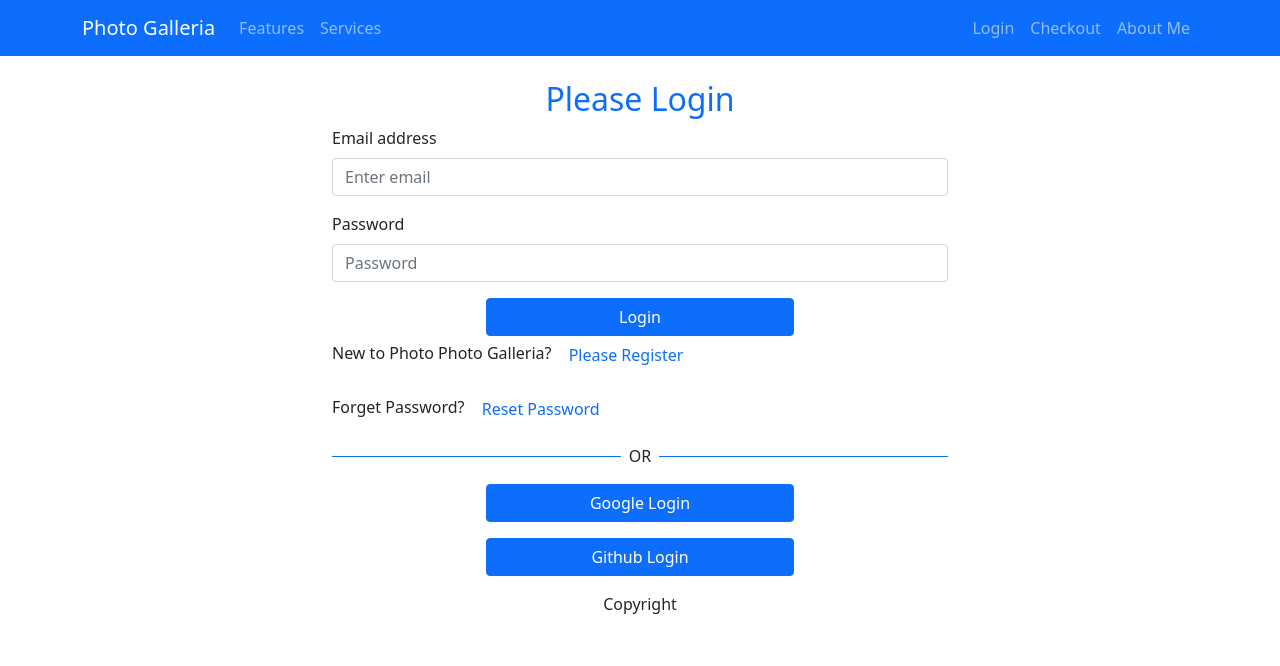
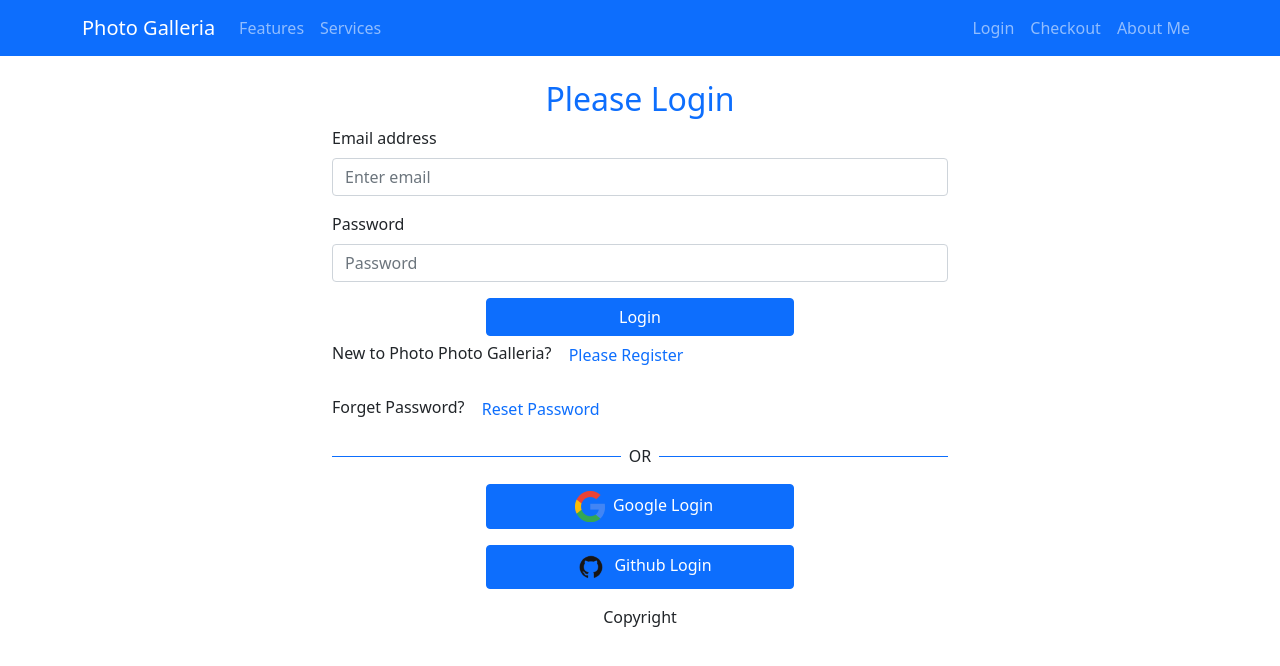
Before and after one commit to alamhosen/-independent-service-provider, a React (Create React App) app: page /login in a window 1280 px wide. Shown: the top 666 px of the page. Built offline with nearby package versions, Linux system fonts and the light colour scheme; no server answers.

Commit message:
social Login added in login page

```diff
--- a/src/pages/SocialLogin/SocialLogin.js
+++ b/src/pages/SocialLogin/SocialLogin.js
@@ -1,8 +1,26 @@
 import React from 'react';
 import google from '../../images/social/google.png'
 import github from '../../images/social/github.png'
+import { useSignInWithGithub, useSignInWithGoogle } from 'react-firebase-hooks/auth';
+import auth from '../../firebase.init';
+import { useNavigate } from 'react-router-dom';
 
 const SocialLogin = () => {
+    const [signInWithGoogle, user, loading, error] = useSignInWithGoogle(auth);
+    const [signInWithGithub, userGit, loadingGit, errorGit] = useSignInWithGithub(auth);
+    const navigate = useNavigate();
+    let errorElement;
+
+    if (error || errorGit) {
+        errorElement = <div>
+           <p className='text-danger'>Error: {error?.message} {errorGit?.message}</p>
+         </div>
+     }
+
+     if(user || userGit){
+        navigate('/home')
+    }
+
     return (
         <div>
              <div className='d-flex align-items-center'>
@@ -10,12 +28,14 @@ const SocialLogin = () => {
                 <div className='px-2'>OR</div>
                 <div style={{ height: '1px' }} className='bg-primary w-50'></div>
             </div>
-
+            {errorElement}
             <div>
-                <button className='btn btn-primary mx-auto d-block w-50 my-3'>
+                <button onClick={() => signInWithGoogle()} className='btn btn-primary mx-auto d-block w-50 my-3'>
+                    <img className='mx-2' src={google} alt="" />
                     Google Login
                 </button>
-                <button className='btn btn-primary mx-auto d-block w-50 my-3'>
+                <button onClick={() => signInWithGithub()} className='btn btn-primary mx-auto d-block w-50 my-3'>
+                    <img className='mx-2' src={github} alt="" />
                     Github Login
                 </button>
             </div>
```
Also changed, not shown: src/images/social/facebook.png (deleted), src/images/social/google.png.
